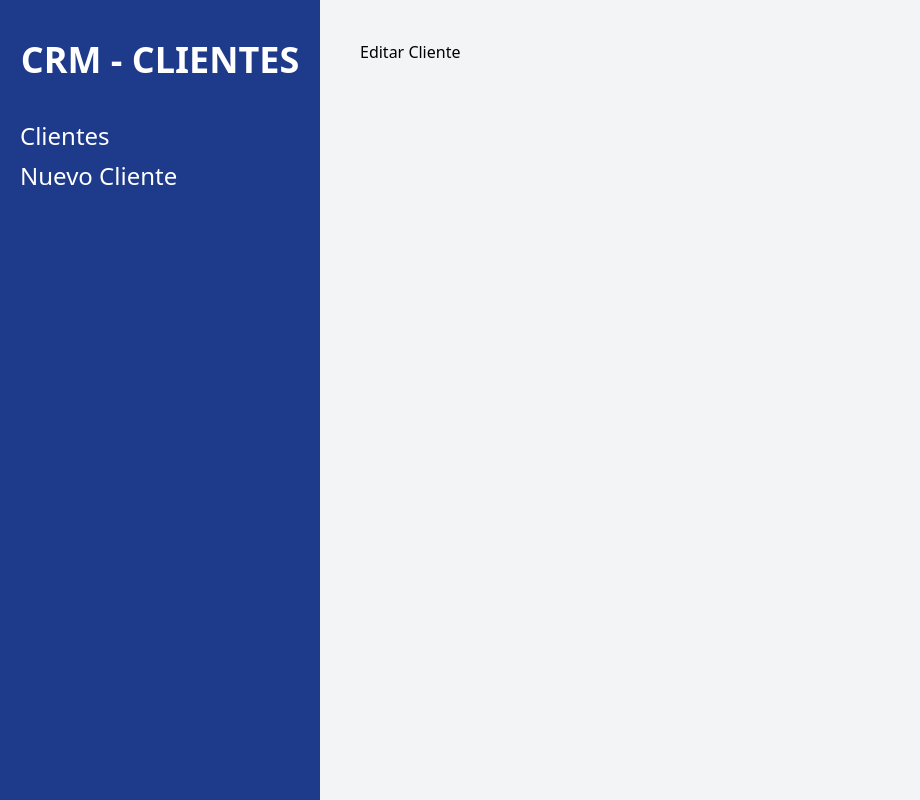
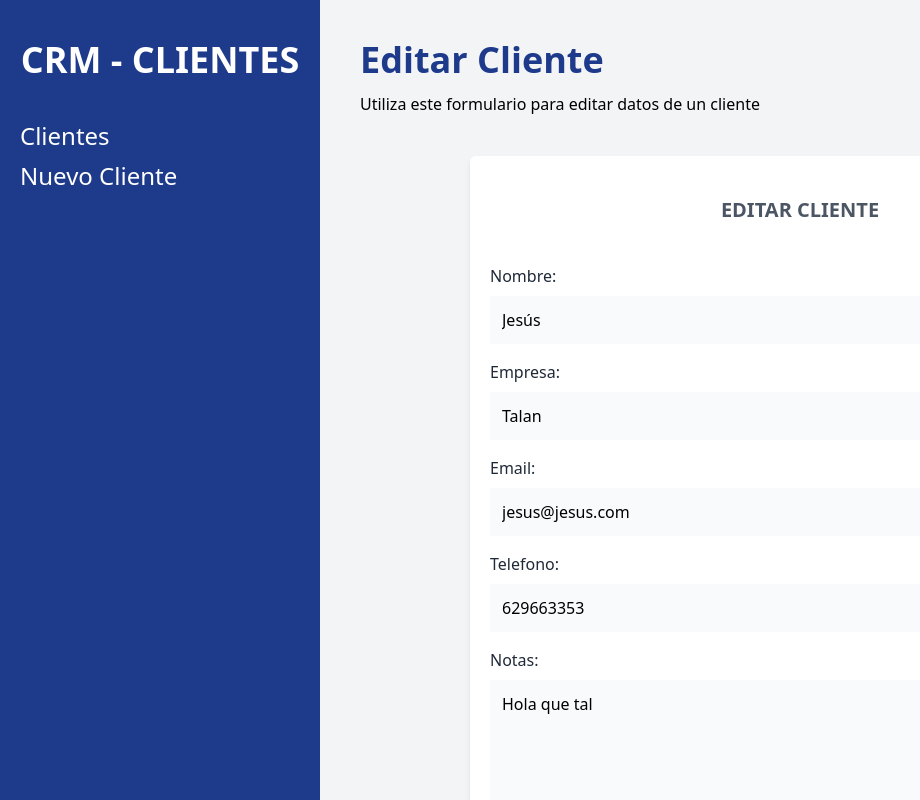
Before and after one commit to jesusbenagal/crm-clientes-react, a React (Vite) app: page /clientes/editar/1 in a window 1280 px wide. Shown: the whole page, without its empty margins (0-920 px from the left). Built offline with nearby package versions, Linux system fonts and the light colour scheme; data requests are answered from the project's data file.

Commit message:
Añadiendo Editar Usuario

```diff
--- a/db.json
+++ b/db.json
@@ -18,11 +18,19 @@
     },
     {
       "nombre": "Shin",
-      "empresa": "o´shico",
+      "empresa": "o'shico",
       "email": "shin@shin.com",
       "telefono": "952061470",
-      "notas": "Shin o´shico",
+      "notas": "Shin o'shico",
       "id": 3
+    },
+    {
+      "nombre": "Paco NUEVO",
+      "empresa": "Paco123",
+      "email": "paco@paco.com",
+      "telefono": "456789345",
+      "notas": "Probando nuevo cliente",
+      "id": 4
     }
   ]
 }
--- a/src/components/Cliente.jsx
+++ b/src/components/Cliente.jsx
@@ -25,6 +25,7 @@
                 <button
                     className='bg-blue-600 hover:bg-blue-700 block w-full text-white p-2 uppercase font-bold text-xs mt-3'
                     type='button'
+                    onClick={() => navigate(`/clientes/editar/${id}`)}
                 >
                    Editar
                 </button>
--- a/src/components/Formulario.jsx
+++ b/src/components/Formulario.jsx
@@ -2,9 +2,10 @@
 import { Formik, Form, Field } from 'formik';
 import * as Yup from 'yup';
 import Alerta from './Alerta';
-import { useNavigate } from 'react-router-dom';
+import Spinner from '../components/Spinner';
+import { useNavigate, useParams } from 'react-router-dom';
 
-const Formulario = () => {
+const Formulario = ({cliente, cargando}) => {
 
     const navigate = useNavigate();
 
@@ -31,19 +32,28 @@
 
     const handleSubmit = async(values) => {
         try {
-
+            let respuesta
+            if(cliente.id) {
+                //Editando un registro
+                const url = `http://localhost:4000/clientes/${cliente.id}`
+                respuesta = await fetch (url, {
+                    method: 'PUT',
+                    body: JSON.stringify(values),
+                    headers: {
+                        'Content-Type': 'application/json'
+                    }
+                })
+            } else {
                 const url = "http://localhost:4000/clientes";
-
-            const respuesta = await fetch (url, {
+                respuesta = await fetch (url, {
                     method: 'POST',
                     body: JSON.stringify(values),
                     headers: {
                         'Content-Type': 'application/json'
                     }
                 })
-
-            const resultado = await respuesta.json();
-
+            }
+            await respuesta.json();
         } catch (e) {
             console.error(e);
         }
@@ -52,18 +62,18 @@
     }
 
     return (
+        cargando ? <Spinner /> : (
             <div className='bg-white mt-10 px-5 py-10 rounded-md shadow-md md:w-3/4 mx-auto'>
-
-            <h1 className='text-gray-600 font-bold text-xl uppercase text-center'>Agregar Cliente</h1>
-
+                <h1 className='text-gray-600 font-bold text-xl uppercase text-center'>{cliente?.nombre ? 'Editar Cliente' : 'Agregar Cliente'}</h1>
                 <Formik
                     initialValues={{
-                    nombre: '',
-                    empresa: '',
-                    email: '',
-                    telefono: '',
-                    notas: ''
+                        nombre: cliente?.nombre ?? '',
+                        empresa: cliente?.empresa ?? '',
+                        email: cliente?.email ?? '',
+                        telefono: cliente?.telefono ?? '',
+                        notas: cliente?.notas ?? '',
                     }}
+                    enableReinitialize={true}
                     onSubmit = { async(values, {resetForm}) => {
                         await handleSubmit(values)
                         resetForm();
@@ -72,7 +82,6 @@
                     validationSchema={nuevoClienteSchema}
                 >
                     {({errors, touched}) => {
-
                         return (
                     <Form
                         className='mt-10'
@@ -169,7 +178,7 @@
 
                         <input
                             type="submit"
-                        value="Agregar el cliente"
+                            value={cliente?.nombre ? 'Editar Cliente' : 'Agregar Cliente'}
                             className='mt-5 w-full bg-blue-800 p-3 text-white font-bold text-lg'
                         />
                     </Form>
@@ -178,6 +187,12 @@
 
             </div>
         )
+    )
+}
+
+Formulario.defaultProps = {
+    cliente: {},
+    cargando: false
 }
 
 export default Formulario
--- a/src/pages/EditarCliente.jsx
+++ b/src/pages/EditarCliente.jsx
@@ -1,11 +1,47 @@
-import React from 'react'
+import Formulario from '../components/Formulario';
+import { useParams } from 'react-router-dom';
+import { useEffect, useState } from 'react';
+
 
 const EditarCliente = () => {
 
+    const { id } = useParams();
+
+    const [cliente, setCliente] = useState({});
+    const [cargando, setCargando] = useState(false);
+
+    useEffect(() =>{
+        setCargando(!cargando);
+        const obtenerClientesAPI = async() =>{
+            try {
+                const url = `http://localhost:4000/clientes/${id}`
+                const respuesta = await fetch(url)
+                const resultado = await respuesta.json()
+                setCliente(resultado);
+            } catch (e) {
+                console.log(e);
+            }
+
+            setTimeout(() => {
+                setCargando(false);
+            }, 2000)
+
+        }
+        obtenerClientesAPI();
+    },[])
+
     return (
-        <div>
-            <h1>Editar Cliente</h1>
-        </div>
+        <>
+            <h1 className='font-black text-4xl text-blue-900'>Editar Cliente</h1>
+            <p className='mt-3'>Utiliza este formulario para editar datos de un cliente</p>
+
+            {cliente?.nombre ? (
+                <Formulario
+                    cliente={cliente}
+                    cargando={cargando}
+                />
+            ): <p>Cliente ID no valido</p>}
+        </>
     )
 }
 
--- a/src/pages/NuevoCliente.jsx
+++ b/src/pages/NuevoCliente.jsx
@@ -1,4 +1,3 @@
-import React from 'react'
 import Formulario from '../components/Formulario';
 
 const NuevoCliente = () => {
```
Lines whose indentation alone changed are shown as unchanged.
